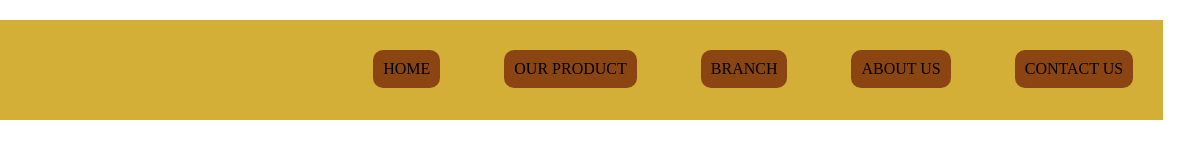
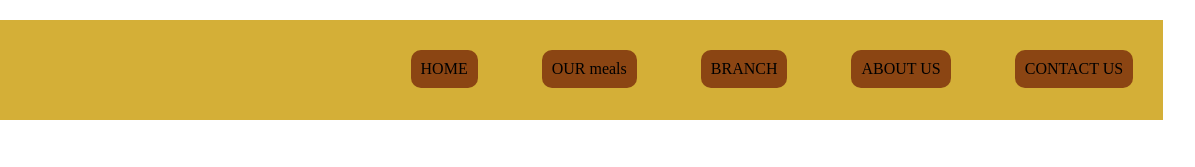
Before and after one commit to Yashsoni9512/mac-d-burgers-website, a plain HTML site: page about us.html in a window 1280 px wide. Shown: the top 167 px of the page, 85-1280 px from the left. Drawn offline with Linux system fonts and the light colour scheme.

Commit message:
Update about us.html

```diff
--- a/about us.html
+++ b/about us.html
@@ -15,7 +15,7 @@
         <nav>
             <ul class="nav-links">
                 <li><a href="index.html">HOME</a></li>
-                <li><a href="ourproduct.html">OUR PRODUCT</a></li>
+                <li><a href="ourmeals.html">OUR meals</a></li>
                 <li><a href="branch.html">BRANCH</a></li>
                 <li><a href="aboutus.html">ABOUT US</a></li>
                 <li><a href="contactu.html">CONTACT US</a></li>
```
